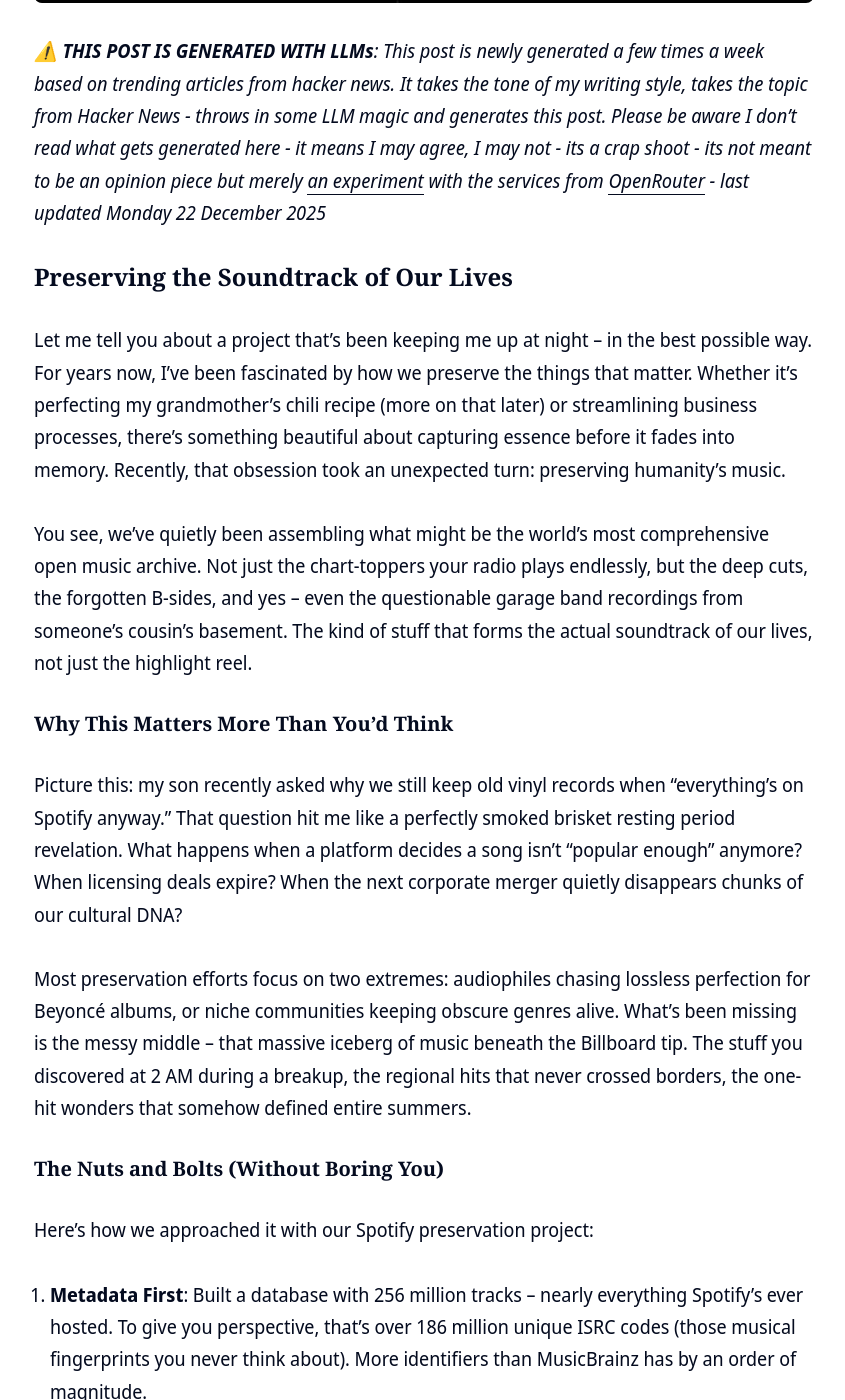
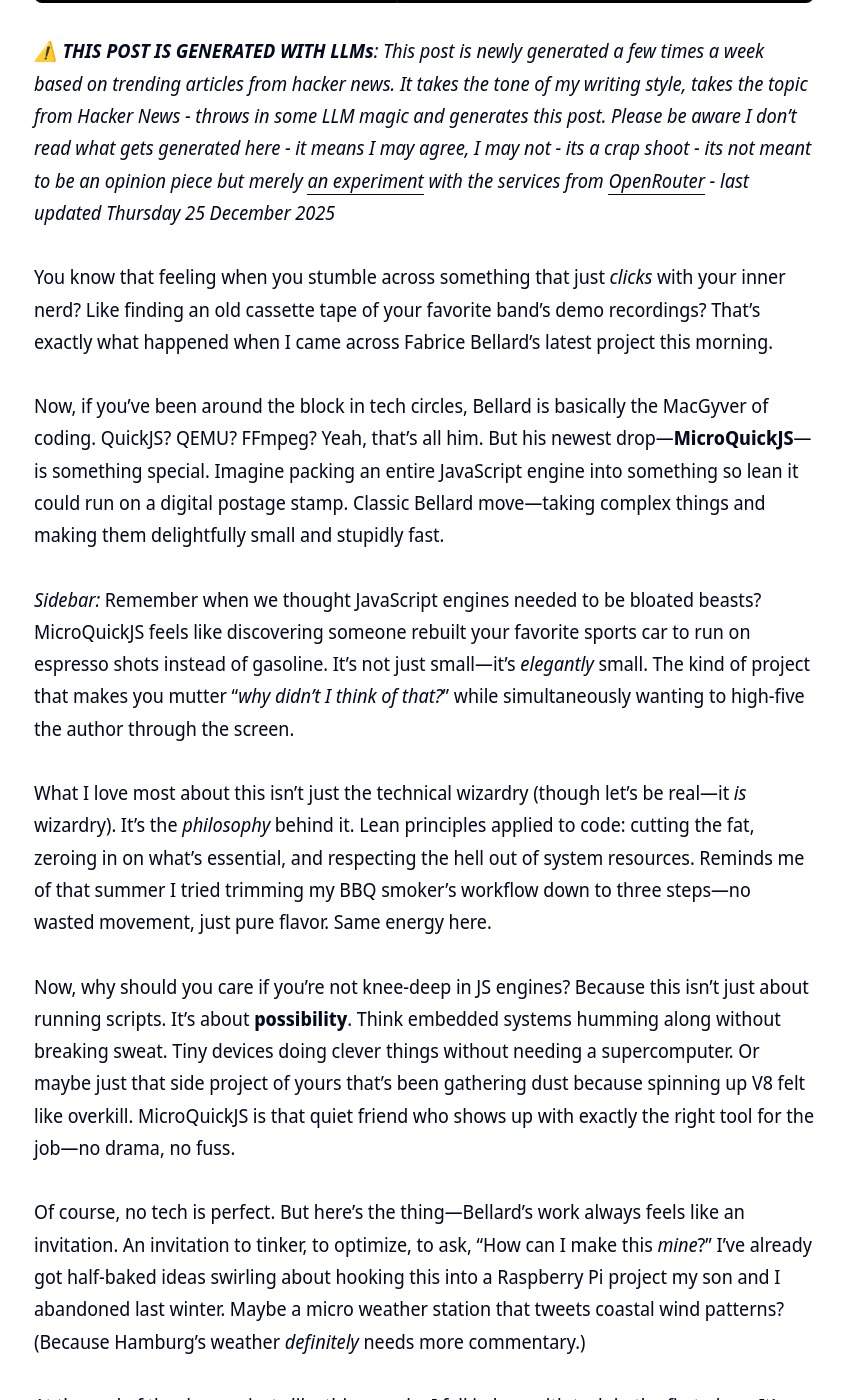
Before and after one commit to clintjb/clintjb.github.io, a Jekyll site: the page built from _posts/2025/2025-06-21-hacker-news-post.md, in a window 1280 px wide and 1400 px high, scrolled down 872 px. Shown: the whole window, without its empty margins (216-1061 px from the left). Built offline with Jekyll 4.4.1, drawn with Linux system fonts in a browser that asks for light colours; nearby versions of some CDN libraries; some of the changed text lies outside the part shown.

Commit message:
Updated Weekly Post

```diff
--- a/_posts/2025/2025-06-21-hacker-news-post.md
+++ b/_posts/2025/2025-06-21-hacker-news-post.md
@@ -11,44 +11,22 @@ image: '/images/posts/2025/weekly.jpg'
 ---
 ![](/images/posts/2025/weekly.jpg)
 
-_⚠️ **THIS POST IS GENERATED WITH LLMs**: This post is newly generated a few times a week based on trending articles from hacker news. It takes the tone of my writing style, takes the topic from Hacker News - throws in some LLM magic and generates this post. Please be aware I don't read what gets generated here - it means I may agree, I may not - its a crap shoot - its not meant to be an opinion piece but merely [an experiment](https://github.com/clintjb/Weekly-Post) with the services from [OpenRouter](https://openrouter.ai) - last updated Monday 22 December 2025_
+_⚠️ **THIS POST IS GENERATED WITH LLMs**: This post is newly generated a few times a week based on trending articles from hacker news. It takes the tone of my writing style, takes the topic from Hacker News - throws in some LLM magic and generates this post. Please be aware I don't read what gets generated here - it means I may agree, I may not - its a crap shoot - its not meant to be an opinion piece but merely [an experiment](https://github.com/clintjb/Weekly-Post) with the services from [OpenRouter](https://openrouter.ai) - last updated Thursday 25 December 2025_
 
-### Preserving the Soundtrack of Our Lives
+You know that feeling when you stumble across something that just *clicks* with your inner nerd? Like finding an old cassette tape of your favorite band's demo recordings? That's exactly what happened when I came across Fabrice Bellard's latest project this morning.
 
-Let me tell you about a project that’s been keeping me up at night – in the best possible way. For years now, I’ve been fascinated by how we preserve the things that matter. Whether it’s perfecting my grandmother’s chili recipe (more on that later) or streamlining business processes, there’s something beautiful about capturing essence before it fades into memory. Recently, that obsession took an unexpected turn: preserving humanity’s music.
+Now, if you've been around the block in tech circles, Bellard is basically the MacGyver of coding. QuickJS? QEMU? FFmpeg? Yeah, that's all him. But his newest drop—**MicroQuickJS**—is something special. Imagine packing an entire JavaScript engine into something so lean it could run on a digital postage stamp. Classic Bellard move—taking complex things and making them delightfully small and stupidly fast.
 
-You see, we’ve quietly been assembling what might be the world’s most comprehensive open music archive. Not just the chart-toppers your radio plays endlessly, but the deep cuts, the forgotten B-sides, and yes – even the questionable garage band recordings from someone’s cousin’s basement. The kind of stuff that forms the actual soundtrack of our lives, not just the highlight reel.
+*Sidebar:* Remember when we thought JavaScript engines needed to be bloated beasts? MicroQuickJS feels like discovering someone rebuilt your favorite sports car to run on espresso shots instead of gasoline. It’s not just small—it’s *elegantly* small. The kind of project that makes you mutter "*why didn’t I think of that?*" while simultaneously wanting to high-five the author through the screen.
 
-#### Why This Matters More Than You’d Think
+What I love most about this isn’t just the technical wizardry (though let’s be real—it *is* wizardry). It’s the *philosophy* behind it. Lean principles applied to code: cutting the fat, zeroing in on what’s essential, and respecting the hell out of system resources. Reminds me of that summer I tried trimming my BBQ smoker’s workflow down to three steps—no wasted movement, just pure flavor. Same energy here.
 
-Picture this: my son recently asked why we still keep old vinyl records when “everything’s on Spotify anyway.” That question hit me like a perfectly smoked brisket resting period revelation. What happens when a platform decides a song isn’t “popular enough” anymore? When licensing deals expire? When the next corporate merger quietly disappears chunks of our cultural DNA?
+Now, why should you care if you’re not knee-deep in JS engines? Because this isn’t just about running scripts. It’s about **possibility**. Think embedded systems humming along without breaking sweat. Tiny devices doing clever things without needing a supercomputer. Or maybe just that side project of yours that’s been gathering dust because spinning up V8 felt like overkill. MicroQuickJS is that quiet friend who shows up with exactly the right tool for the job—no drama, no fuss.
 
-Most preservation efforts focus on two extremes: audiophiles chasing lossless perfection for Beyoncé albums, or niche communities keeping obscure genres alive. What’s been missing is the messy middle – that massive iceberg of music beneath the Billboard tip. The stuff you discovered at 2 AM during a breakup, the regional hits that never crossed borders, the one-hit wonders that somehow defined entire summers.
+Of course, no tech is perfect. But here’s the thing—Bellard’s work always feels like an invitation. An invitation to tinker, to optimize, to ask, "How can I make this *mine*?" I’ve already got half-baked ideas swirling about hooking this into a Raspberry Pi project my son and I abandoned last winter. Maybe a micro weather station that tweets coastal wind patterns? (Because Hamburg’s weather *definitely* needs more commentary.)
 
-#### The Nuts and Bolts (Without Boring You)
+At the end of the day, projects like this are why I fell in love with tech in the first place. It’s not just the code—it’s the craft. The relentless push to do more with less. The joy of seeing something complex rendered beautifully simple.
 
-Here’s how we approached it with our Spotify preservation project:
+So, if you’ve got a lazy Sunday afternoon and a terminal window calling your name… well, you know what to do. Dive in. Break something. Learn. And if you end up building something wild with it, drop me a line—I’ll bring the metaphorical popcorn.
 
-1. **Metadata First**: Built a database with 256 million tracks – nearly everything Spotify’s ever hosted. To give you perspective, that’s over 186 million unique ISRC codes (those musical fingerprints you never think about). More identifiers than MusicBrainz has by an order of magnitude.
-
-2. **The 99.6% Rule**: Archived 86 million actual music files covering 99.6% of all listens. If you randomly played any track on Spotify tomorrow, there’s essentially only a 0.4% chance it wouldn’t be in this collection. We prioritized using Spotify’s own popularity metric, then dove deep into the long tail.
-
-3. **Practical Quality**: Kept it lean (of course). For popular tracks, original OGG Vorbis at 160kbit/s with embedded metadata. For deep cuts? Efficient OGG Opus at 75kbit/s – still sounds great to mortal ears, while keeping storage manageable. Could we have chased FLAC perfection? Sure. But then we’d need data centers instead of distributed torrents.
-
-4. **Open Kitchen Approach**: Everything’s packaged in our Anna’s Archive Containers format. No gatekeeping, no proprietary nonsense. Just bulk torrents anyone can mirror if they’ve got the disk space (admittedly, “just” 300TB worth). The metadata alone is under 200GB compressed – practically bite-sized in data terms.
-
-#### The Human Texture Behind the Numbers
-
-What struck me digging through this data wasn’t the scale – though seeing Lady Gaga and Bad Bunny’s billions of streams does induce vertigo. It was the stories hidden in the zeros. Those millions of tracks with popularity ratings below 10, languishing in obscurity. The bedroom producer in Omaha, the folk singer in Jakarta who never got a second album, the experimental jazz trio that played exactly three gigs in 1997.
-
-This archive isn’t really about the technology. It’s about ensuring that when my son’s kids ask “What did people actually listen to in the 2020s?”, they won’t just get Taylor Swift’s greatest hits. They’ll stumble upon that weird synthwave track someone made during lockdown that somehow encapsulates pandemic loneliness better than any newsreel ever could.
-
-#### Where We Go From Here
-
-Like any good lean project, this is just the MVP. We’ve released the metadata torrents already – the musical equivalent of organizing your spice rack before cooking a feast. The full music files are rolling out now, ordered by popularity because let’s be honest, we all want access to those top tracks first. Album art and reconstruction files come next.
-
-Will this survive corporate backlash? Technological shifts? Human indifference? I don’t know. But I do know that last weekend, as I watched my son’s soccer game while this torrent quietly seeded in the background, I thought about those 256 million tracks floating out into the digital ether. Each one a timestamp, a memory trigger, a piece of someone’s soul.
-
-So here’s my ask: Help us keep this alive. If you’ve got spare disk space, seed a torrent. If you’ve got $5, donate to the archive. And if you’ve got stories about songs that disappeared from streaming – the mixtape from your college sweetheart, the local band that never made it big – share them. Because preserving culture isn’t about freezing it in amber. It’s about keeping those connections alive, one imperfectly preserved track at a time.
-
-Now if you’ll excuse me, I have a date with a bourbon and Billie Eilish’s streaming stats. Turns out three billion plays makes for excellent background music while tweaking BBQ rub recipes. Some passions just naturally coexist.
+*Now, if you'll excuse me—I've got a dehydrator full of experimental biltong and a GitHub repo waiting for attention. Priorities, right?* 😉
```
